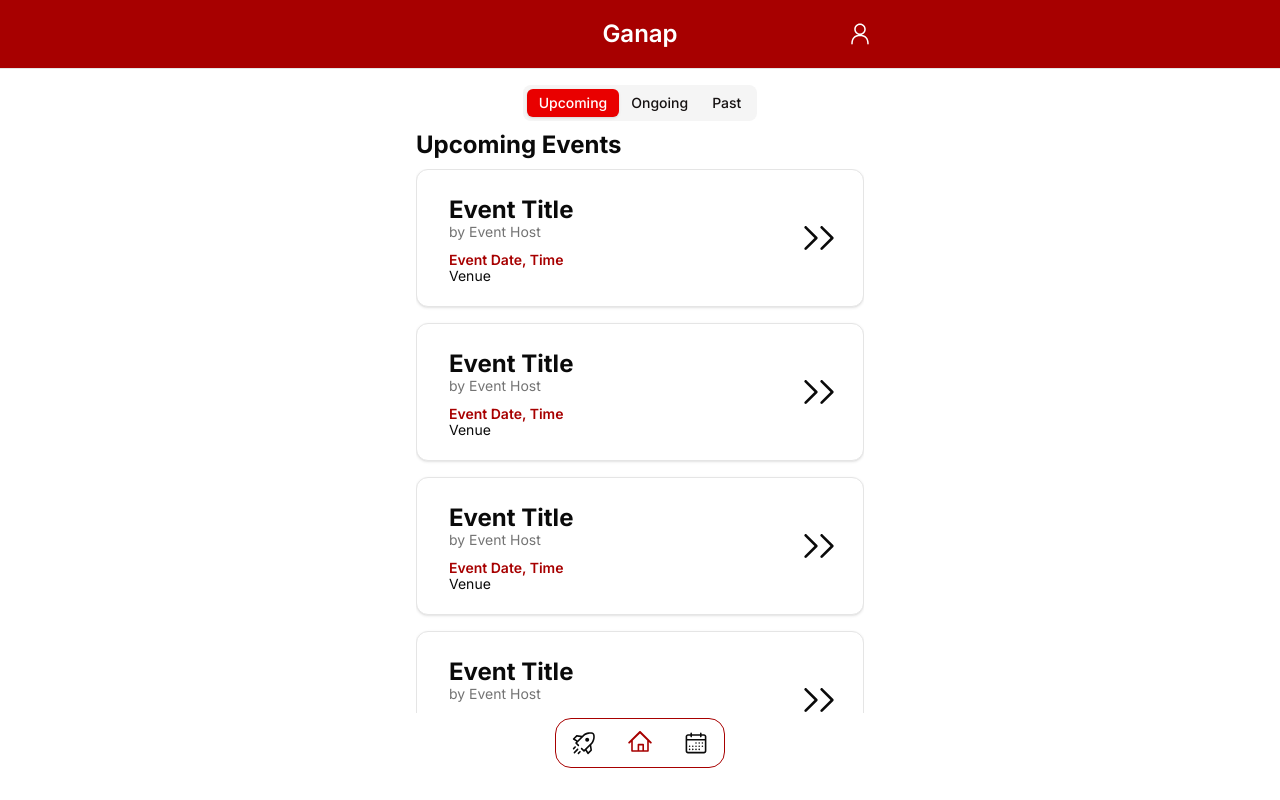
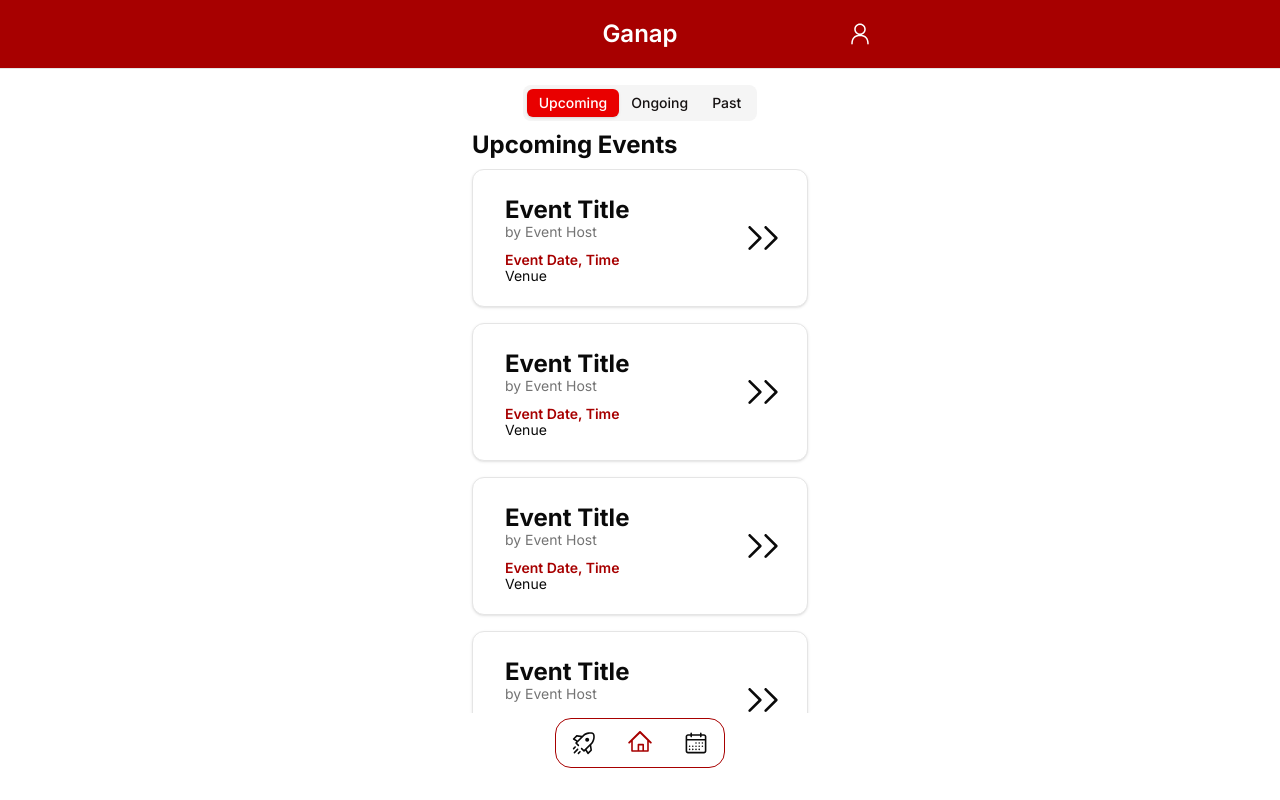
Before and after one commit to UP-Min-Events/Ganap, a Next.js app: page / in a window 1280 px wide. Built offline with nearby package versions, Linux system fonts and the light colour scheme.

Commit message:
fix Home page & Requests page width adjustment

```diff
--- a/app/admin/requests/components/RequestTabs.tsx
+++ b/app/admin/requests/components/RequestTabs.tsx
@@ -8,7 +8,7 @@ export default function RequestTabs() {
     ];
 
     return (
-        <Tabs defaultValue={"pending"} className="w-full lg:max-w-[75%] mx-auto flex flex-col">
+        <Tabs defaultValue={"pending"} className="w-full xl:max-w-[75%] mx-auto flex flex-col">
             <TabsList className="mx-auto">
                 {tabData.map((tab, index) => (
                     <TabsTrigger
--- a/app/admin/requests/page.tsx
+++ b/app/admin/requests/page.tsx
@@ -3,6 +3,7 @@ import RequestTabs from "./components/RequestTabs"
 import RequestCard from "./components/RequestCard"
 import ButtonMenu from "@/components/(nav)/ButtonMenu"
 import PageHeader from "@/components/(nav)/PageHeader"
+import { ScrollArea } from "@/components/ui/scroll-area"
 
 export default function Requests() {
 
@@ -13,11 +14,11 @@ export default function Requests() {
         <header className="text-2xl font-bold mb-2">
           <RequestTabs />
         </header>
-        <>
+        <ScrollArea className="max-h-[calc(100vh-16rem)] overflow-scroll w-full no-scrollbar">
           <RequestCard />
           <RequestCard />
           <RequestCard />
-        </>
+        </ScrollArea>
       </section>
       <ButtonMenu />
     </main>
--- a/app/components/EventCard.tsx
+++ b/app/components/EventCard.tsx
@@ -16,7 +16,7 @@ import {
 export default function EventCard() {
     return (
         <Link href="/event">
-            <Card className="flex justify-between items-center group hover:bg-neutral-100 p-4 mb-4 lg:p-6 select-none">
+            <Card className="mx-auto xl:max-w-[75%] flex justify-between items-center group hover:bg-neutral-100 p-4 mb-4 lg:p-6 select-none">
                 <section className="flex flex-col gap-4">
                     <CardHeader className="space-y-0 pl-2 py-0">
                         <h2 className="text-2xl font-bold">Event Title</h2>
--- a/app/components/EventTabs.tsx
+++ b/app/components/EventTabs.tsx
@@ -1,21 +1,14 @@
 import { Tabs, TabsContent, TabsList, TabsTrigger } from "@/components/ui/tabs"
 
 export default function EventTabs() {
-    const user: string = 'user'
-
-    const tabData = user === 'admin'
-        ? [
-            { value: "pending", label: "Pending", colorClass: "text-yellow-500" },
-            { value: "completed", label: "Completed", colorClass: "text-green-300" },
-            { value: "closed", label: "Closed", colorClass: "text-red-600" },
-        ] : [
-            { value: "upcoming", label: "Upcoming", colorClass: "data-[state=active]:bg-red-400 data-[state=active]:text-white" },
-            { value: "ongoing", label: "Ongoing", colorClass: "data-[state=active]:bg-red-500 data-[state=active]:text-neutral-100" },
-            { value: "past", label: "Past", colorClass: "data-[state=active]:bg-red-600 data-[state=active]:text-neutral-100" },
-        ];
+    const tabData = [
+        { value: "upcoming", label: "Upcoming", colorClass: "data-[state=active]:bg-red-400 data-[state=active]:text-white" },
+        { value: "ongoing", label: "Ongoing", colorClass: "data-[state=active]:bg-red-500 data-[state=active]:text-neutral-100" },
+        { value: "past", label: "Past", colorClass: "data-[state=active]:bg-red-600 data-[state=active]:text-neutral-100" },
+    ];
 
     return (
-        <Tabs defaultValue={user === 'admin' ? "pending" : "upcoming"} className="w-full flex flex-col">
+        <Tabs defaultValue={"upcoming"} className="w-full xl:max-w-[75%] mx-auto flex flex-col">
             <TabsList className="mx-auto">
                 {tabData.map((tab, index) => (
                     <TabsTrigger
@@ -29,7 +22,7 @@ export default function EventTabs() {
             </TabsList>
             {tabData.map((tab) => (
                 <TabsContent key={tab.value} value={tab.value}>
-                    {tab.label} {user === 'admin' ? "Requests" : "Events"}
+                    {tab.label} Events
                 </TabsContent>
             ))}
         </Tabs>
```
